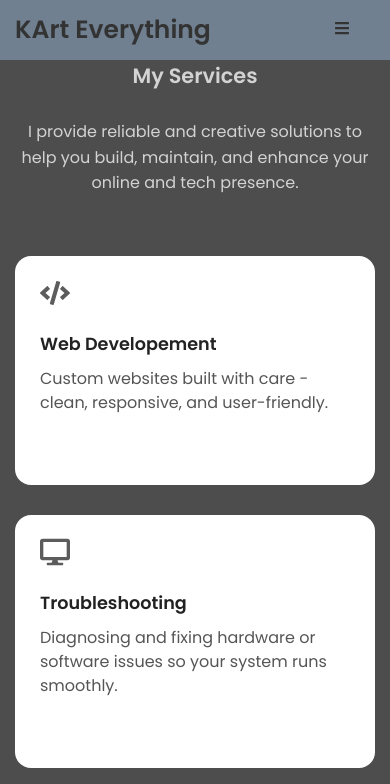
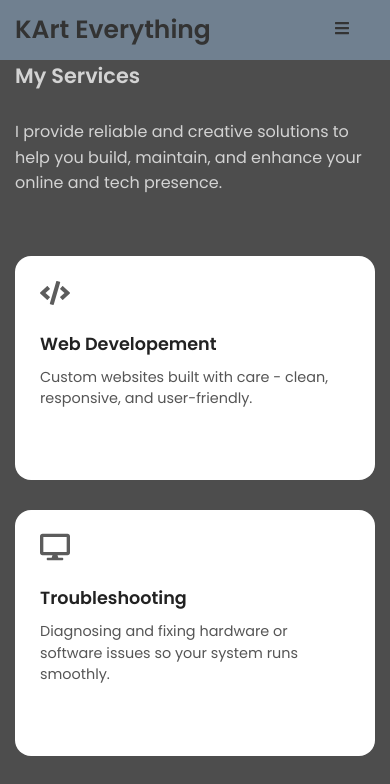
Before and after one commit to karteverything/karteverything2, a Next.js app: page /services in a window 390 px wide. Shown: the top 784 px of the page. Built offline with nearby package versions, Linux system fonts and the light colour scheme; no server answers.

Commit message:
enhance services section

```diff
--- a/app/globals.css
+++ b/app/globals.css
@@ -463,7 +463,7 @@ ul {
     }
 }
 
-/* services Section */
+/* services section */
 .services-section {
   background-color: #4d4d4d;
   padding: 80px 20px;
@@ -538,14 +538,18 @@ ul {
 @media (max-width: 768px) {
   .services-section {
     padding: 60px 15px;
+    align-items: flex-start;
   }
 
   .services-section h2 {
     font-size: 1.3rem;
+    text-align: left;
+
   }
 
-  .services-section p {
+  .services-section > p {
     font-size: 1rem;
+    text-align: left;
   }
 
   .box {
```
